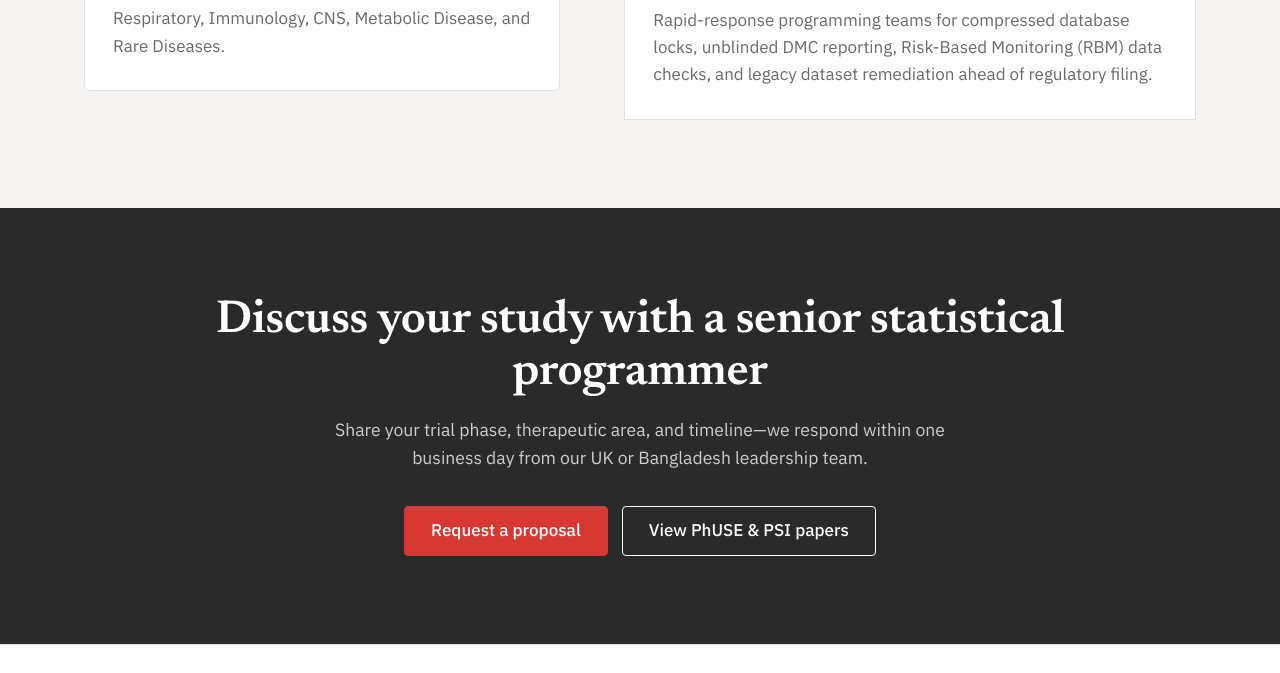
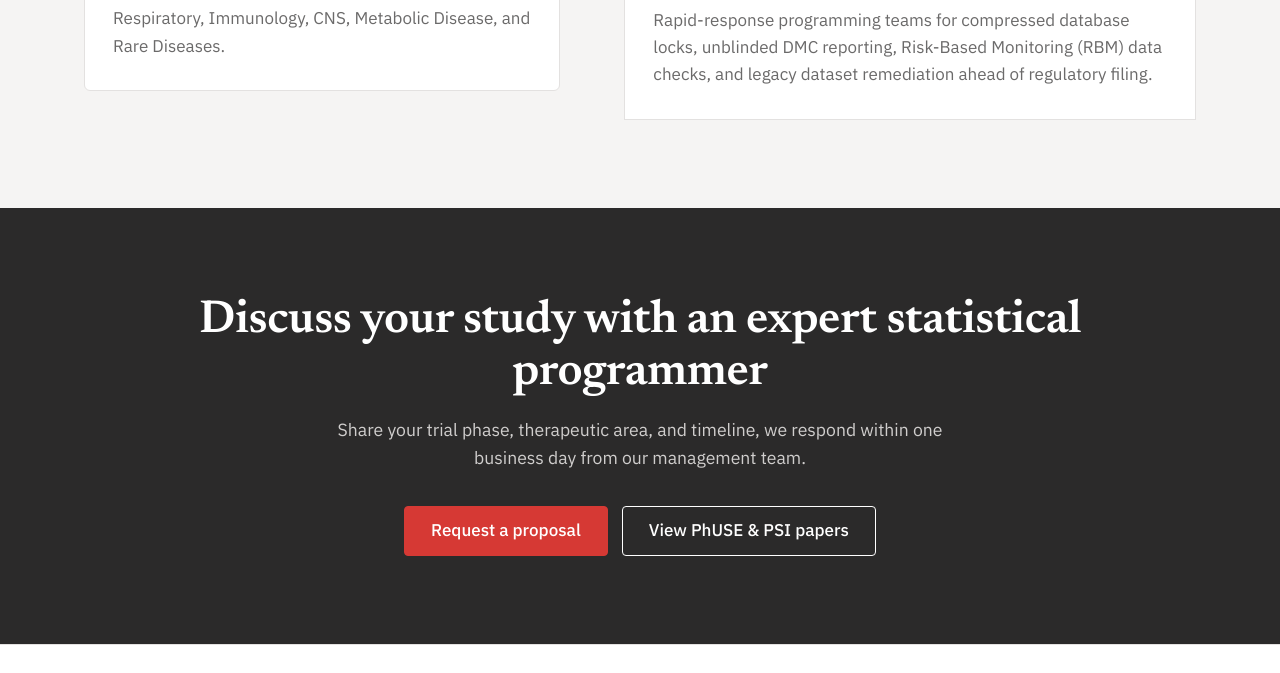
Before and after one commit to mokhfur/shaficonsultancy_website, a plain HTML site: page statistical-programming/index.html in a window 1280 px wide. Shown: the part 3119-3792 px from the top of the page. Drawn offline with Linux system fonts and the light colour scheme.

Commit message:
Statistical Programming: update closing CTA heading and text
Co-Authored-By: Claude Sonnet 5.5 <noreply@anthropic.com>
Claude-Session: https://claude.ai/code/session_012u2Wj2DLBW1SVxZNiBG2RG

```diff
--- a/statistical-programming/index.html
+++ b/statistical-programming/index.html
@@ -50,8 +50,8 @@
 <p class="lede">Whether you need an autonomous programming team for an entire clinical programme or embedded specialists operating inside your computing environment, we scale without bureaucracy.</p>
 <div class="card" style="border:1px solid var(--line);border-radius:6px;margin-top:28px"><h3>Therapeutic &amp; Trial Breadth</h3><p>Extensive Phase I–IV and mega-trial (up to 16,000+ patients) programming experience across Oncology (RECIST 1.1, survival &amp; time-to-event), Cardiovascular, Respiratory, Immunology, CNS, Metabolic Disease, and Rare Diseases.</p></div></div>
 <div class="grid g1"><div class="card"><h3>Full-Scope Project Delivery</h3><p>Fixed-scope or milestone-based delivery of SDTM, ADaM, TLFs, and eCTD submission packages managed by a dedicated Shafi Consultancy Lead Programmer with direct sponsor communication.</p></div><div class="card"><h3>Functional Service Provision (FSP)</h3><p>Dedicated senior statistical programmers and QC analysts working directly within your secure Statistical Computing Environment (SCE), following your SOPs, macro libraries, and CDISC governance.</p></div><div class="card"><h3>Short-Notice DSMBs, Rescue &amp; Legacy Conversions</h3><p>Rapid-response programming teams for compressed database locks, unblinded DMC reporting, Risk-Based Monitoring (RBM) data checks, and legacy dataset remediation ahead of regulatory filing.</p></div></div></div></section>
-<section class="ctaS"><div class="w"><h2>Discuss your study with a senior statistical programmer</h2>
-<p class="lede">Share your trial phase, therapeutic area, and timeline—we respond within one business day from our UK or Bangladesh leadership team.</p>
+<section class="ctaS"><div class="w"><h2>Discuss your study with an expert statistical programmer</h2>
+<p class="lede">Share your trial phase, therapeutic area, and timeline, we respond within one business day from our management team.</p>
 <div class="cta"><a class="btn" href="/#contact-us" data-open="">Request a proposal</a><a class="btn o" href="/publications/">View PhUSE &amp; PSI papers</a></div></div></section>
 
 </main>
```
Also changed, not shown: source/shafi-consultancy-single-file.html (+2 -2 lines).
